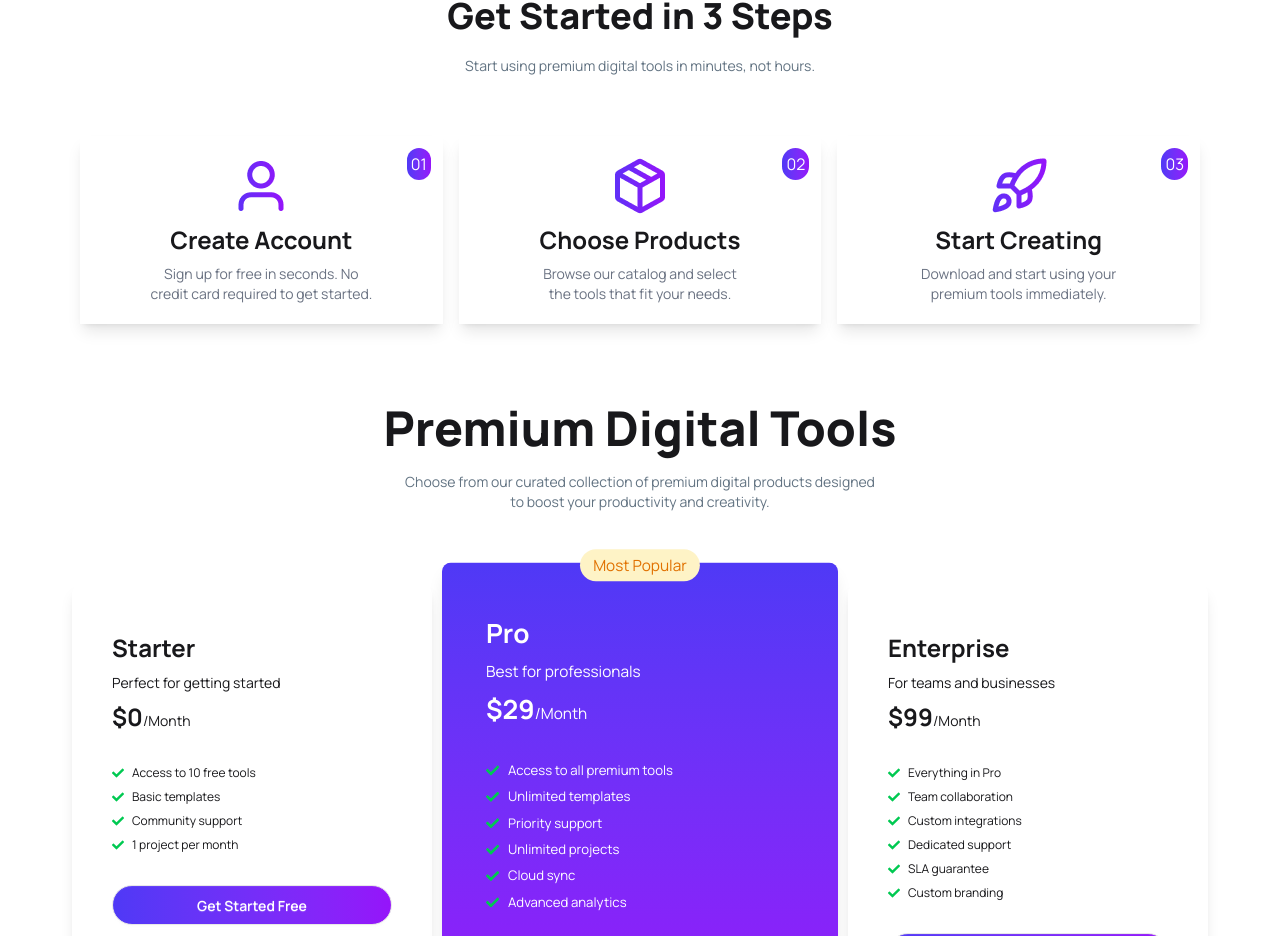
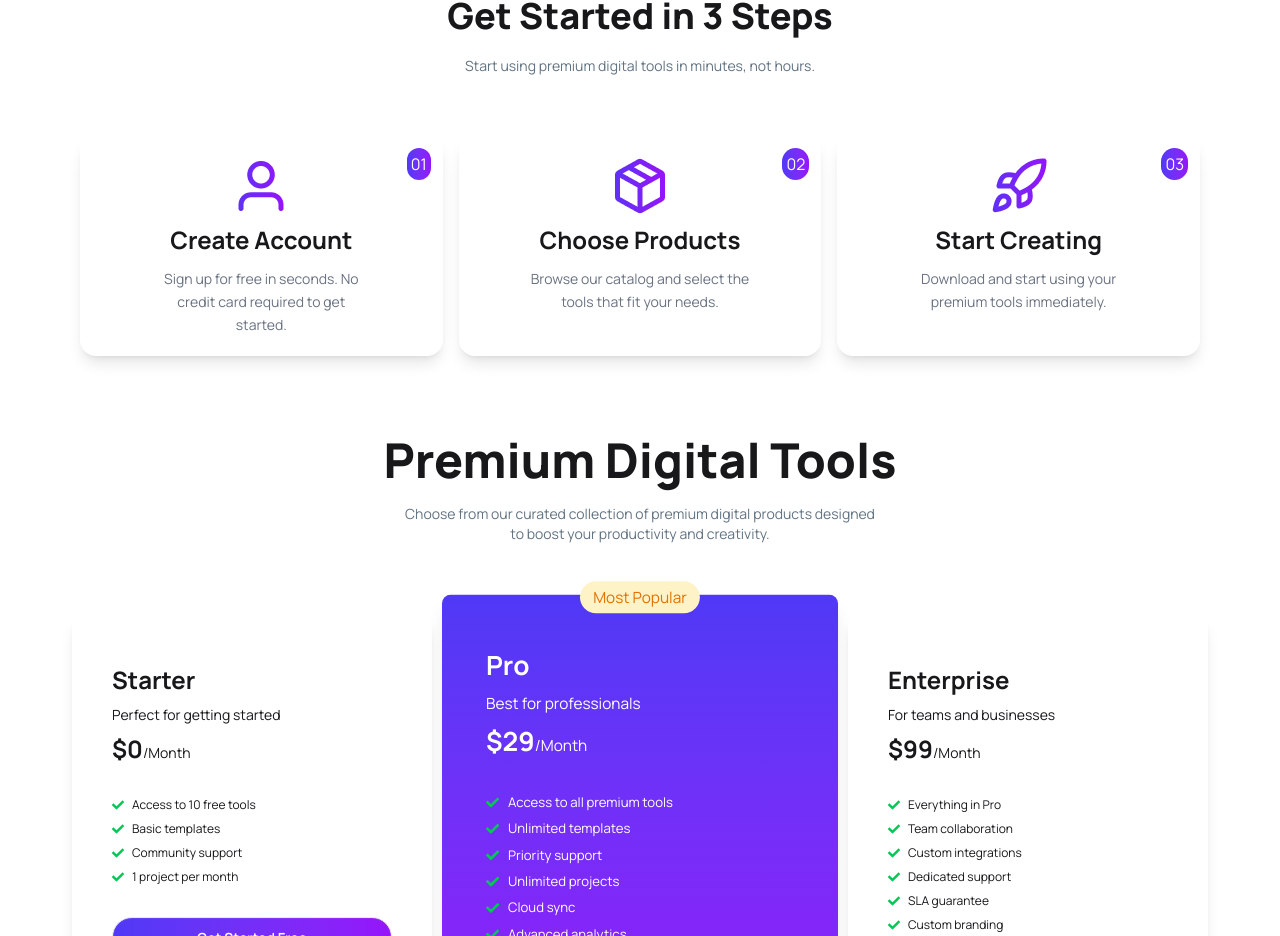
Before and after one commit to rokan45/digital-tools-react-app, a React (Vite) app: page / in a window 1280 px wide. Shown: the part 2145-3081 px from the top of the page. Built offline with nearby package versions, Linux system fonts and the light colour scheme.

Commit message:
making card resposiveness

```diff
--- a/src/App.jsx
+++ b/src/App.jsx
@@ -44,8 +44,6 @@ function App() {
        <ToolSection cardPromise={cardPromise} addProduct={addProduct} setAddProduct={setAddProduct}></ToolSection>
      </Suspense>
 
-     {/* <Cart></Cart> */}
-     {/* <Empty></Empty> */}
      <InstructionSection></InstructionSection>
      <Suspense fallback={<span className="loading loading-bars loading-xl flex mx-auto justify-center items-center"></span>}>
       <PricingSection pricingPromise={pricingPromise}></PricingSection>
--- a/src/component/instruction/InstructionSection.jsx
+++ b/src/component/instruction/InstructionSection.jsx
@@ -12,24 +12,24 @@ const InstructionSection = () => {
                 <p className='text-sm text-[#627382] text-wrap mt-5'>Start using premium digital tools in minutes, not hours.</p>
             </div>
             {/* instruction Card */}
-            <div className='mt-5 grid grid-cols-3 gap-4 py-10 px-15'>
-                <div className='flex flex-col items-center py-5 relative text-center shadow-lg'>
+            <div className='mt-5 grid grid-cols-1 gap-4 py-10 px-15 md:grid-cols-3'>
+                <div className='flex flex-col items-center p-5 relative text-center shadow-lg rounded-2xl'>
                     <span className='bg-linear-to-r from-[#4F39F6] to-[#9514FA] text-white rounded-4xl p-1 absolute top-3 right-3'>01</span>
                     <img src={UserImg} alt="" />
                     <h2 className='text-2xl font-bold mt-2'>Create Account</h2>
-                    <p className='text-sm text-balance text-gray-500 mt-2'>Sign up for free in seconds. No credit card required to get started.</p>
+                    <p className='text-sm text-gray-500 mt-3 leading-relaxed max-w-55'>Sign up for free in seconds. No credit card required to get started.</p>
                 </div>
-                <div className='flex flex-col items-center py-5 relative text-center shadow-lg'>
+                <div className='flex flex-col items-center py-5 relative text-center shadow-lg rounded-2xl'>
                     <span className='bg-linear-to-r from-[#4F39F6] to-[#9514FA] text-white rounded-4xl p-1 absolute top-3 right-3'>02</span>
                     <img src={PakageImg} alt="" />
                     <h2 className='text-2xl font-bold mt-2'>Choose Products</h2>
-                    <p className='text-sm text-balance text-gray-500 mt-2'>Browse our catalog and select the tools that fit your needs.</p>
+                    <p className='text-sm text-gray-500 mt-3 leading-relaxed max-w-55'>Browse our catalog and select the tools that fit your needs.</p>
                 </div>
-                <div className='flex flex-col items-center py-5 relative text-center shadow-lg'>
+                <div className='flex flex-col items-center py-5 relative text-center shadow-lg rounded-2xl'>
                     <span className='bg-linear-to-r from-[#4F39F6] to-[#9514FA] text-white rounded-4xl p-1 absolute top-3 right-3'>03</span>
                     <img src={RocketImg} alt="" />
                     <h2 className='text-2xl font-bold mt-2'>Start Creating</h2>
-                    <p className='text-sm text-balance text-gray-500 mt-2'>Download and start using your premium tools immediately.</p>
+                    <p className='text-sm text-gray-500 mt-3 leading-relaxed max-w-55'>Download and start using your premium tools immediately.</p>
                 </div>
 
 
--- a/src/component/tools/ToolSection.jsx
+++ b/src/component/tools/ToolSection.jsx
@@ -24,7 +24,7 @@ const ToolSection = ({ cardPromise,addProduct,setAddProduct }) => {
             </div>
             {
                 select === "Product" ?
-                    <div className='mx-auto p-5 mt-10 grid grid-cols-3 gap-2.5'>
+                    <div className='mx-auto p-5 mt-10 grid grid-cols-1 gap-2.5 md:grid-cols-2 lg:grid-cols-3'>
                         {
                             toolsData.map((toolData, index) => <ProductCard key={index} toolData={toolData} setAddProduct={setAddProduct} addProduct={addProduct} ></ProductCard>)
                         }
```
